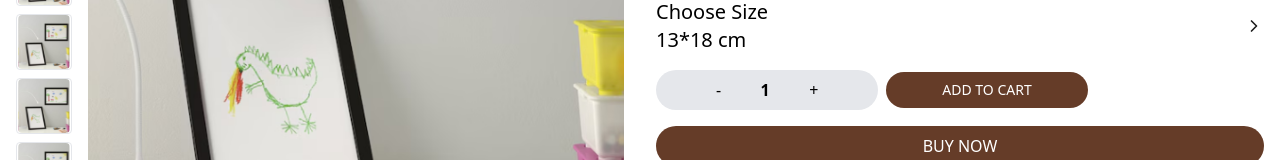
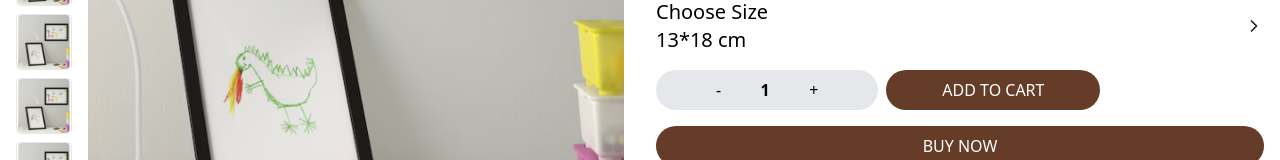
Before and after one commit to Rishikagi/Product-specific, a React (Vite) app: page / in a window 1280 px wide. Shown: the part 366-526 px from the top of the page. Built offline with nearby package versions, Linux system fonts and the light colour scheme.

Commit message:
first commit

```diff
--- a/src/Product.jsx
+++ b/src/Product.jsx
@@ -116,7 +116,8 @@ cursor-pointer overflow-x-auto whitespace-nowrap">
   </div>
 
   {/* Add to Cart Button */}
-  <button className="px-6 py-1 text-xs sm:px-14 sm:py-2 sm:text-sm bg-button text-white rounded-[30px] transition-transform duration-300 ease-in-out hover:bg-black">
+  <button className="px-8 py-2 text-sm sm:px-14 sm:py-2 sm:text-base bg-button text-white rounded-[30px] transition-transform duration-300 ease-in-out hover:bg-black
+">
     ADD TO CART
   </button>
 </div>
```
